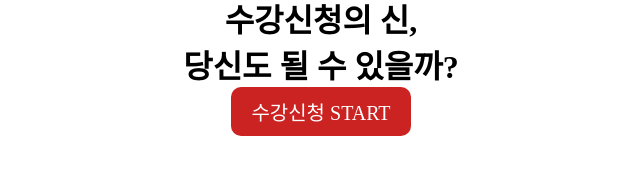
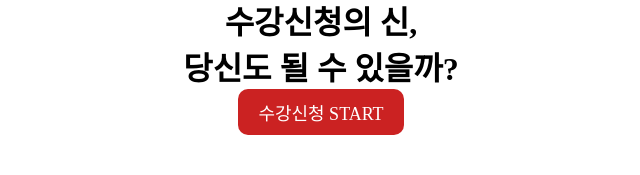
Before and after one commit to chaerimmo04/Test.github.io, a plain HTML site: page index.html in a window 1280 px wide. Shown: the part 527-702 px from the top of the page, without its empty margins (319-959 px from the left). Drawn offline with Linux system fonts and the light colour scheme.

Commit message:
Update Minepage_Style.css

```diff
--- a/Minepage_Style.css
+++ b/Minepage_Style.css
@@ -95,3 +95,8 @@ img {
   .result img, .question img {
       max-width: 500px;
   }
+    button {
+      max-width: 85%;
+      font-size: 18px;
+  }
+}
```
